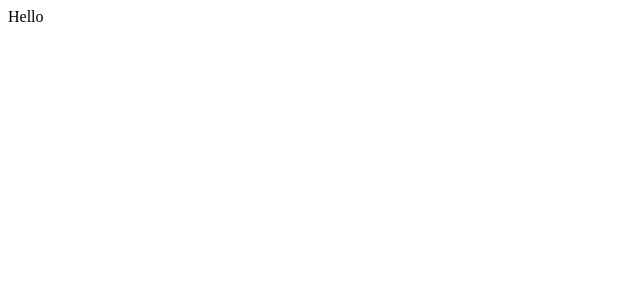
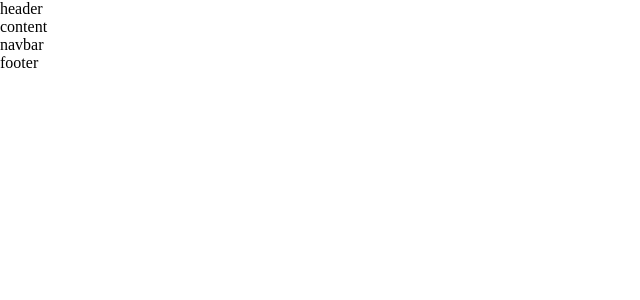
Before and after one commit to L1bertyCode/social-network, a React app: page / in a window 1280 px wide. Shown: the top 300 px of the page, without its empty margins (0-640 px from the left). Built offline with nearby package versions, Linux system fonts and the light colour scheme.

Commit message:
cr a/s w/H

```diff
--- a/package.json
+++ b/package.json
@@ -25,7 +25,9 @@
  "dependencies": {
   "@types/react": "^18.2.60",
   "@types/react-dom": "^18.2.19",
+  "@types/styled-components": "^5.1.34",
   "react": "^18.2.0",
-  "react-dom": "^18.2.0"
+  "react-dom": "^18.2.0",
+  "styled-components": "^6.1.8"
  }
 }
--- a/src/app/App.tsx
+++ b/src/app/App.tsx
@@ -1,3 +1,14 @@
+import { MainLayout } from "../shared/layouts/MainLayout";
+
 export const App = () => {
- return <div>Hello </div>;
+ return (
+  <div>
+   <MainLayout
+    header={<div>header</div>}
+    content={<div>content</div>}
+    navbar={<div>navbar</div>}
+    footer={<div>footer</div>}
+   />
+  </div>
+ );
 };
--- /dev/null
+++ b/src/app/styles/GlobalStyles.ts
@@ -0,0 +1,9 @@
+import { createGlobalStyle } from "styled-components";
+export default createGlobalStyle`
+  *,html,body{
+    margin: 0;
+    padding: 0;
+    box-sizing: border-box;
+    width: 100%;
+  }
+`;
--- a/src/index.tsx
+++ b/src/index.tsx
@@ -1,5 +1,6 @@
 import { createRoot } from "react-dom/client";
 import { App } from "./app/App";
+import GlobalStyles from "./app/styles/GlobalStyles";
 
 const container = document.getElementById("root");
 if (!container) {
@@ -9,4 +10,9 @@ if (!container) {
 }
 
 const root = createRoot(container);
-root.render(<App />);
+root.render(
+ <>
+  <App />
+  <GlobalStyles/>
+ </>
+);
--- /dev/null
+++ b/src/shared/layouts/MainLayout.tsx
@@ -0,0 +1,30 @@
+import { ReactNode } from "react";
+import styled from "styled-components";
+
+interface MainLayoutProps {
+ header: ReactNode;
+ content: ReactNode;
+ navbar: ReactNode;
+ footer?: ReactNode;
+}
+
+export const MainLayout = ({
+ header,
+ content,
+ navbar,
+ footer,
+}: MainLayoutProps) => {
+ return (
+  <StyledMainLayout>
+   <>{header}</>
+   <div>
+    <>{content}</>
+    <>{navbar}</>
+   </div>
+   {footer ? <>{footer}</> : null}
+  </StyledMainLayout>
+ );
+};
+const StyledMainLayout = styled.div`
+ display: grid;
+`;
```
Also changed, not shown: src/widgets/Header/ui/Header.tsx (added, +11 -0 lines), src/widgets/Header/index.ts (added), 1 other file (tests, documents, lock files or other folders).
